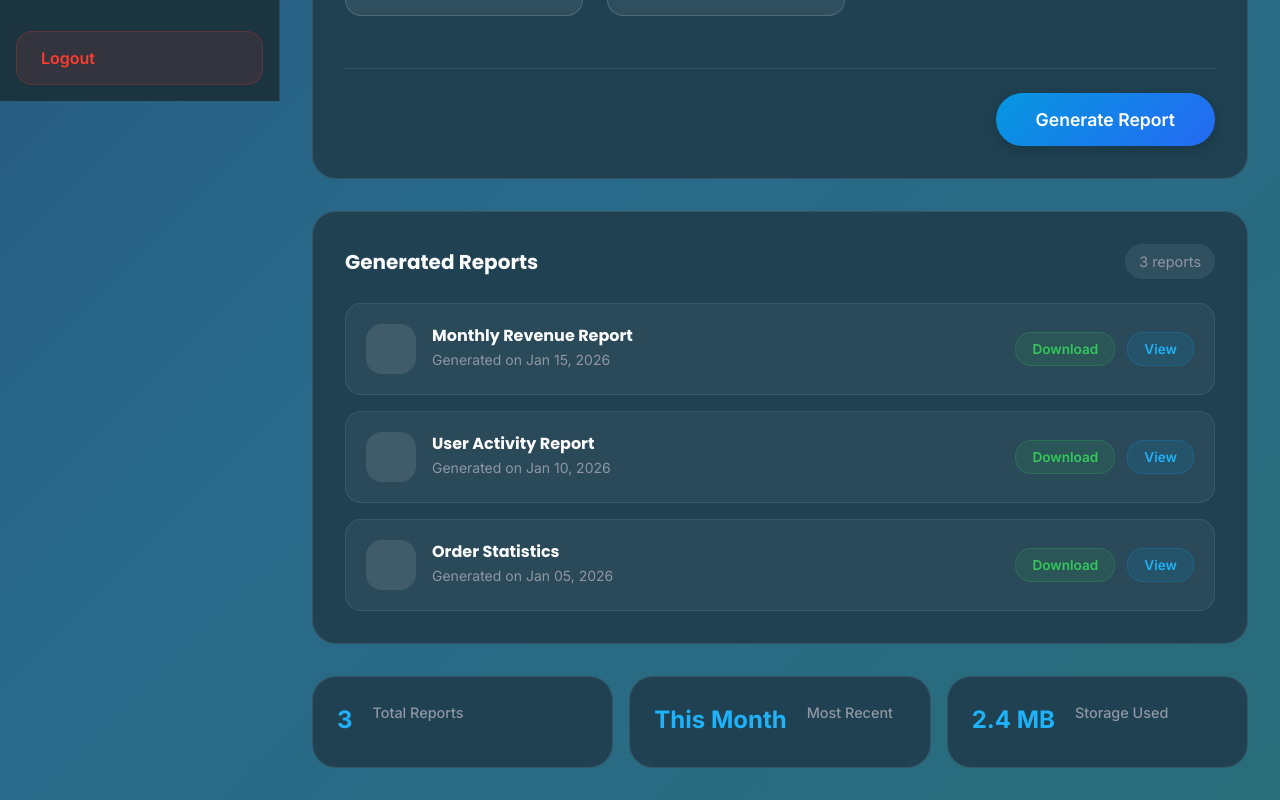
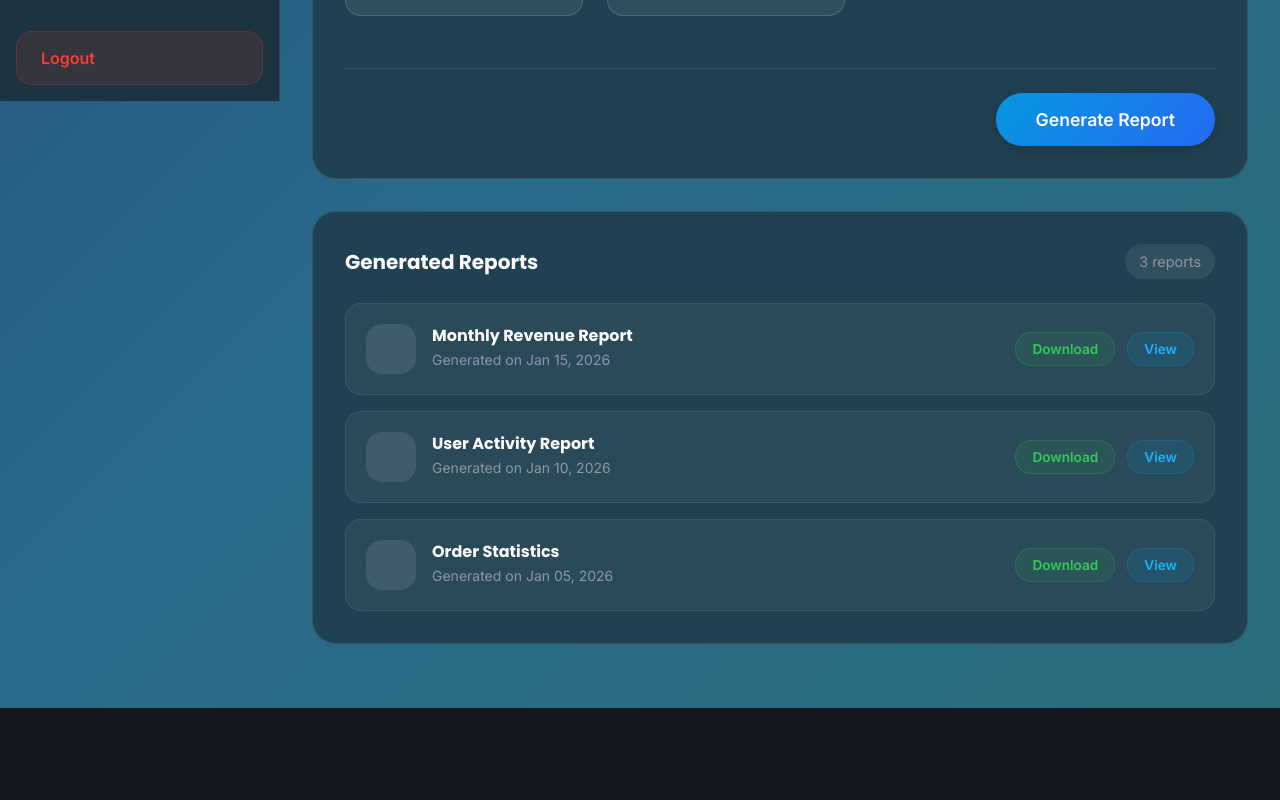
Before and after one commit to KavishaPerera/Wash-TUB, a React app in the folder frontend/: page /generate-report in a window 1280 px wide. Shown: the part 699-1499 px from the top of the page. After the commit the page ends 1407 px from the top, so only its background shows below. Built offline with nearby package versions, Linux system fonts and the light colour scheme; the HTML template or start-up script is replaced by a standard one.

Commit message:
remove quick stack part

```diff
--- a/frontend/src/pages/GenerateReport.jsx
+++ b/frontend/src/pages/GenerateReport.jsx
@@ -208,21 +208,6 @@ const GenerateReport = () => {
                         </div>
                     </section>
 
-                    {/* Quick Stats */}
-                    <section className="report-stats">
-                        <div className="stat-card">
-                            <span className="stat-value">{generatedReports.length}</span>
-                            <span className="stat-label">Total Reports</span>
-                        </div>
-                        <div className="stat-card">
-                            <span className="stat-value">This Month</span>
-                            <span className="stat-label">Most Recent</span>
-                        </div>
-                        <div className="stat-card">
-                            <span className="stat-value">2.4 MB</span>
-                            <span className="stat-label">Storage Used</span>
-                        </div>
-                    </section>
                 </div>
             </main>
         </div>
```
